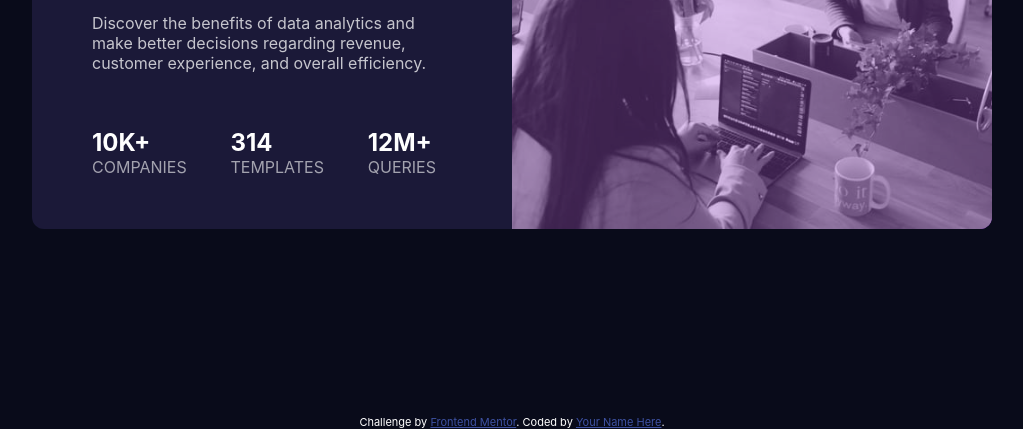
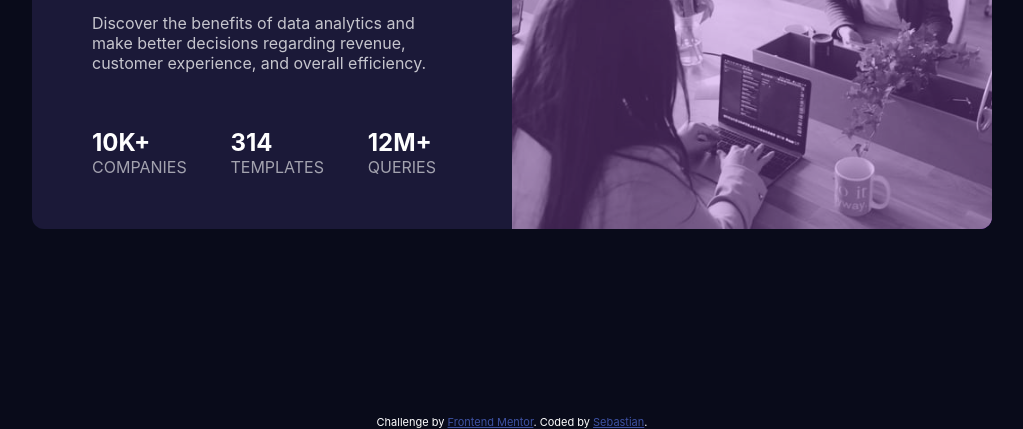
Before and after one commit to Basti576/stats-preview-card-component, a plain HTML site: page index.html in a window 1280 px wide. Shown: the part 371-800 px from the top of the page, without its empty margins (128-1151 px from the left). Drawn offline with Linux system fonts and the light colour scheme; a web font is replaced by a local one.

Commit message:
Update index.html

```diff
--- a/index.html
+++ b/index.html
@@ -97,7 +97,7 @@
   <footer>
     <div class="attribution">
       Challenge by <a href="https://www.frontendmentor.io?ref=challenge" target="_blank">Frontend Mentor</a>.
-      Coded by <a href="#">Your Name Here</a>.
+      Coded by <a href="https://www.frontendmentor.io/profile/Basti576">Sebastian</a>.
     </div>
 
   </footer>
```
